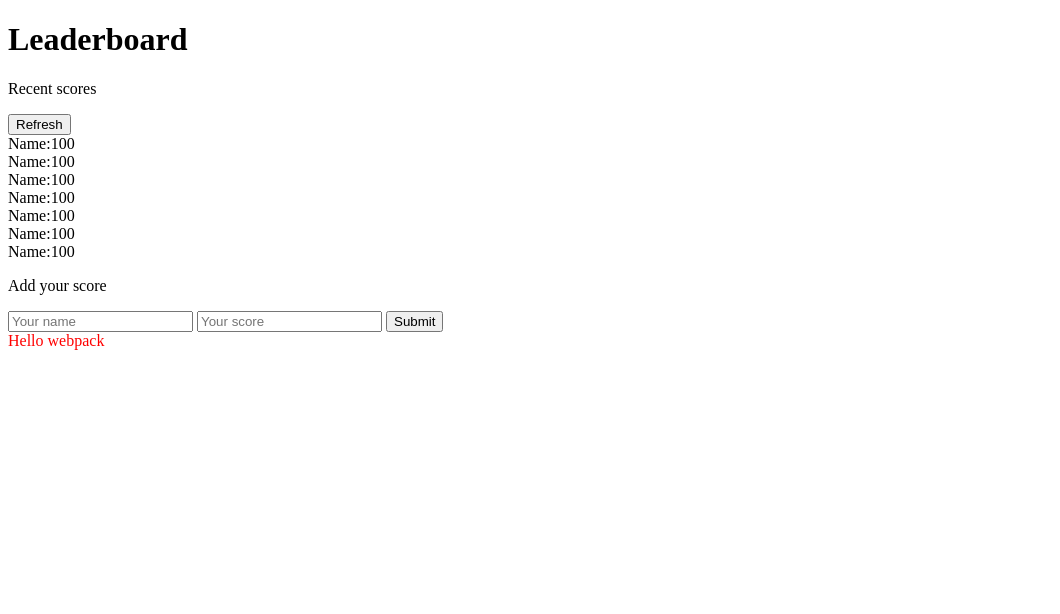
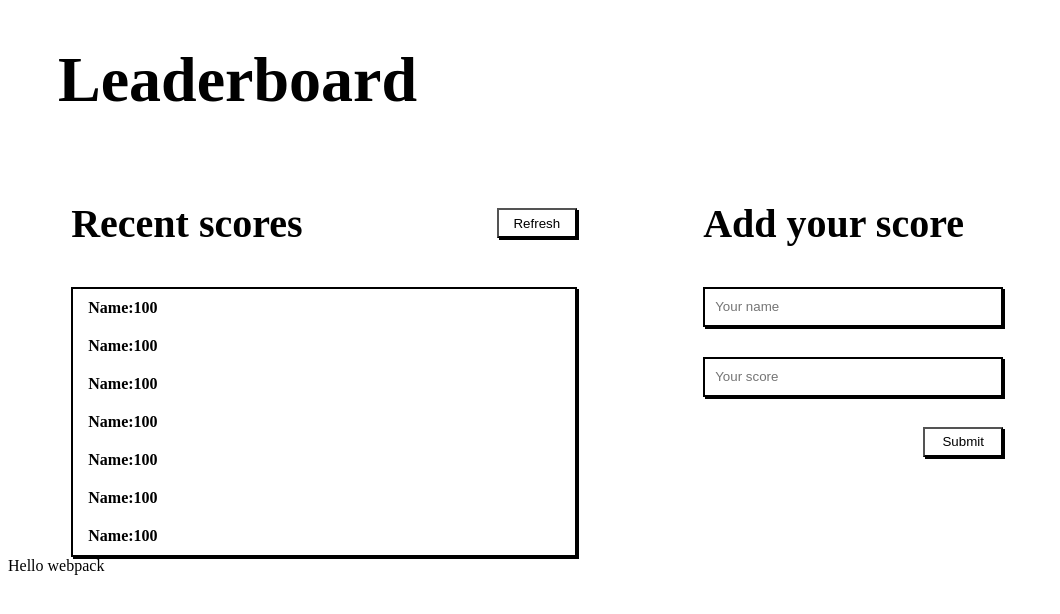
Before and after one commit to anbehindY/Leaderboard, a website built with webpack: page src/index.html in a window 1280 px wide. Shown: the whole page, without its empty margins (0-1060 px from the left). Built offline with nearby package versions, Linux system fonts and the light colour scheme.

Commit message:
Add minimal styling to the wire frame

```diff
--- a/src/styles.css
+++ b/src/styles.css
@@ -1,3 +1,73 @@
-.hello {
-  color: red;
+* {
+  box-sizing: border-box;
 }
+
+h1 {
+  font-size: 4em;
+  padding-left: 50px;
+}
+.wrapper {
+  display: flex;
+  justify-content: space-around;
+}
+
+p {
+  font-size: 2.5em;
+  font-weight: bold;
+}
+
+.recent {
+  width: 40%;
+}
+
+.recentHead {
+  display: flex;
+  flex-direction: row;
+  justify-content: space-between;
+  gap: 20px;
+  align-items: center;
+}
+
+#resetBtn {
+  height: 30px;
+  width: 80px;
+  background: none;
+  box-shadow: 2px 2px black;
+  cursor: pointer;
+}
+
+.playerScores {
+  display: flex;
+  flex-direction: column;
+  border: 2px solid black;
+  box-shadow: 2px 2px black;
+}
+
+.playerScore {
+  padding: 2% 3%;
+  font-weight: 700;
+}
+
+.add {
+  width: 40%;
+}
+
+input {
+  display: block;
+  margin-bottom: 30px;
+  width: 300px;
+  height: 40px;
+  border: 2px solid black;
+  box-shadow: 2px 2px black;
+  outline: none;
+  padding-left: 10px;
+}
+
+#submit {
+  height: 30px;
+  width: 80px;
+  background: none;
+  box-shadow: 2px 2px black;
+  cursor: pointer;
+  margin-left: 220px;
+}
```
